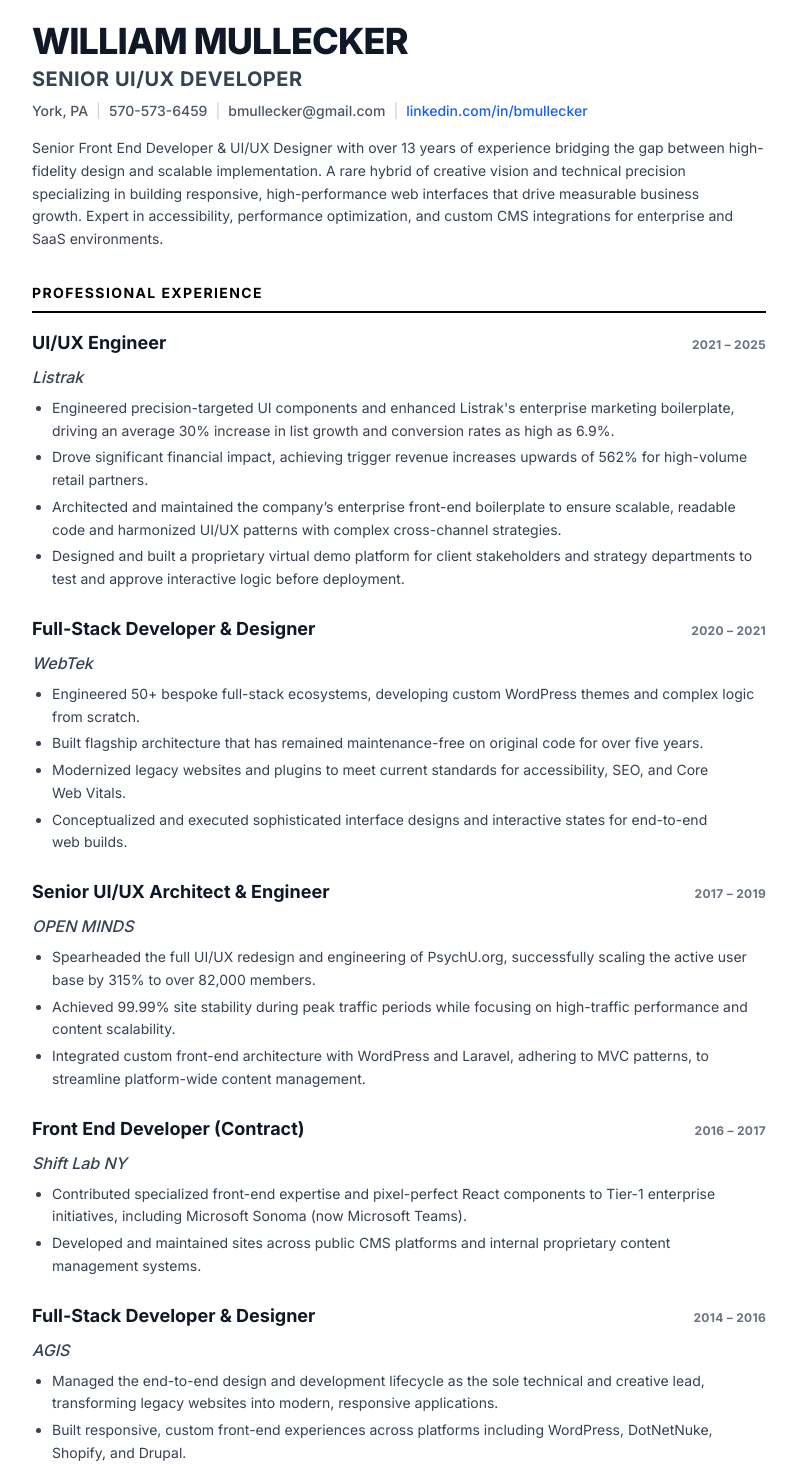
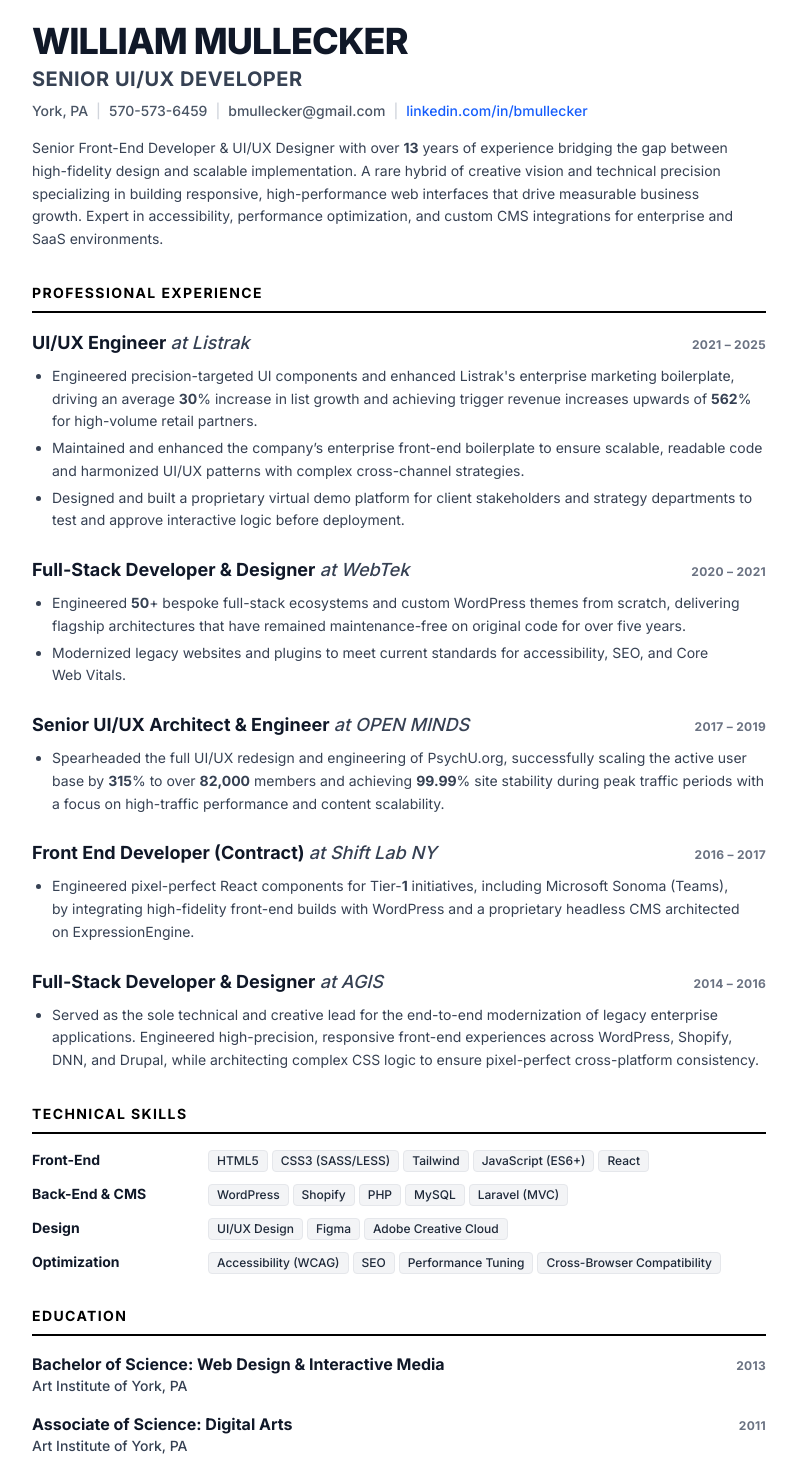
Before and after one commit to bmullecker/mullecker_resume-v1, a React (Vite) app in the folder resume/: page / in a window 1280 px wide. Shown: the part 100-1570 px from the top of the page, without its empty margins (241-1038 px from the left). Built offline with nearby package versions, Linux system fonts and the light colour scheme.

Commit message:
Major reduction in size

```diff
--- a/resume/src/components/Experience.tsx
+++ b/resume/src/components/Experience.tsx
@@ -11,15 +11,16 @@ export default function Experience({ experience }: { experience: ExperienceType[
                 {experience.map((job, index) => (
                     <div key={index} className="break-inside-avoid">
                         <div className="flex flex-col sm:flex-row sm:justify-between sm:items-baseline mb-2 print:mb-1">
-                            <h4 className="text-lg font-bold text-gray-900 print:text-base">{job.role}</h4>
+                            <h4 className="text-lg font-bold text-gray-900 print:text-base">
+                                {job.role} <span className="font-medium text-gray-700 italic">at {job.company}</span>
+                            </h4>
                             <span className="text-xs font-bold text-gray-500 uppercase tracking-wide">
                                 {job.date}
                             </span>
                         </div>
-                        <div className="text-base font-medium text-gray-700 italic mb-2 print:mb-1 print:text-sm">{job.company}</div>
                         <ul className="list-disc pl-5 space-y-1 text-gray-700 text-sm print:text-xs">
                             {job.responsibilities.map((req, i) => (
-                                <li key={i} className="leading-relaxed">{req}</li>
+                                <li key={i} className="leading-relaxed" dangerouslySetInnerHTML={{ __html: req }} />
                             ))}
                         </ul>
                     </div>
--- a/resume/src/components/Summary.tsx
+++ b/resume/src/components/Summary.tsx
@@ -3,9 +3,7 @@ export default function Summary({ summary }: { summary: string }) {
     return (
         <section className="mb-8 print:mb-6">
 
-            <p className="text-gray-700 text-sm leading-relaxed print:text-xs">
-                {summary}
-            </p>
+            <p className="text-gray-700 text-sm leading-relaxed print:text-xs" dangerouslySetInnerHTML={{ __html: summary }} />
         </section>
     );
 }
--- a/resume/src/data.ts
+++ b/resume/src/data.ts
@@ -41,23 +41,23 @@ export const resumeData: ResumeData = {
     email: "bmullecker@gmail.com",
     linkedin: "linkedin.com/in/bmullecker",
   },
-  summary: "Senior Front End Developer & UI/UX Designer with over 13 years of experience bridging the gap between high-fidelity design and scalable implementation. A rare hybrid of creative vision and technical precision specializing in building responsive, high-performance web interfaces that drive measurable business growth. Expert in accessibility, performance optimization, and custom CMS integrations for enterprise and SaaS environments.",
+  summary: "Senior Front-End Developer & UI/UX Designer with over <strong>13</strong> years of experience bridging the gap between high-fidelity design and scalable implementation. A rare hybrid of creative vision and technical precision specializing in building responsive, high-performance web interfaces that drive measurable business growth. Expert in accessibility, performance optimization, and custom CMS integrations for enterprise and SaaS environments.",
   skills: [
     {
-      category: "Languages & Core",
-      items: ["HTML5", "CSS3 (SASS/LESS)", "JavaScript (ES6+)", "PHP", "MySQL", "React"],
+      category: "Front-End",
+      items: ["HTML5", "CSS3 (SASS/LESS)", "Tailwind", "JavaScript (ES6+)", "React"],
     },
     {
-      category: "CMS & Platforms",
-      items: ["WordPress", "WooCommerce", "Shopify", "DotNetNuke", "ExpressionEngine", "Drupal"],
+      category: "Back-End & CMS",
+      items: ["WordPress", "Shopify", "PHP", "MySQL", "Laravel (MVC)"],
     },
     {
-      category: "Design & Tools",
-      items: ["UI/UX Design", "Figma", "Adobe CC (Photoshop, Illustrator, InDesign, XD)"],
+      category: "Design",
+      items: ["UI/UX Design", "Figma", "Adobe Creative Cloud"],
     },
     {
       category: "Optimization",
-      items: ["Web Accessibility (WCAG)", "Technical SEO", "Performance Tuning", "Cross-Browser Compatibility", "Debugging/Testing"],
+      items: ["Accessibility (WCAG)", "SEO", "Performance Tuning", "Cross-Browser Compatibility"],
     },
   ],
   experience: [
@@ -66,9 +66,8 @@ export const resumeData: ResumeData = {
       company: "Listrak",
       date: "2021 – 2025",
       responsibilities: [
-        "Engineered precision-targeted UI components and enhanced Listrak's enterprise marketing boilerplate, driving an average 30% increase in list growth and conversion rates as high as 6.9%.",
-        "Drove significant financial impact, achieving trigger revenue increases upwards of 562% for high-volume retail partners.",
-        "Architected and maintained the company’s enterprise front-end boilerplate to ensure scalable, readable code and harmonized UI/UX patterns with complex cross-channel strategies.",
+        "Engineered precision-targeted UI components and enhanced Listrak's enterprise marketing boilerplate, driving an average <strong>30</strong>% increase in list growth and achieving trigger revenue increases upwards of <strong>562</strong>% for high-volume retail partners.",
+        "Maintained and enhanced the company’s enterprise front-end boilerplate to ensure scalable, readable code and harmonized UI/UX patterns with complex cross-channel strategies.",
         "Designed and built a proprietary virtual demo platform for client stakeholders and strategy departments to test and approve interactive logic before deployment.",
       ],
     },
@@ -77,10 +76,8 @@ export const resumeData: ResumeData = {
       company: "WebTek",
       date: "2020 – 2021",
       responsibilities: [
-        "Engineered 50+ bespoke full-stack ecosystems, developing custom WordPress themes and complex logic from scratch.",
-        "Built flagship architecture that has remained maintenance-free on original code for over five years.",
+        "Engineered <strong>50</strong>+ bespoke full-stack ecosystems and custom WordPress themes from scratch, delivering flagship architectures that have remained maintenance-free on original code for over five years.",
         "Modernized legacy websites and plugins to meet current standards for accessibility, SEO, and Core Web Vitals.",
-        "Conceptualized and executed sophisticated interface designs and interactive states for end-to-end web builds.",
       ],
     },
     {
@@ -88,9 +85,7 @@ export const resumeData: ResumeData = {
       company: "OPEN MINDS",
       date: "2017 – 2019",
       responsibilities: [
-        "Spearheaded the full UI/UX redesign and engineering of PsychU.org, successfully scaling the active user base by 315% to over 82,000 members.",
-        "Achieved 99.99% site stability during peak traffic periods while focusing on high-traffic performance and content scalability.",
-        "Integrated custom front-end architecture with WordPress and Laravel, adhering to MVC patterns, to streamline platform-wide content management.",
+        "Spearheaded the full UI/UX redesign and engineering of PsychU.org, successfully scaling the active user base by <strong>315</strong>% to over <strong>82,000</strong> members and achieving <strong>99.99</strong>% site stability during peak traffic periods with a focus on high-traffic performance and content scalability.",
       ],
     },
     {
@@ -98,8 +93,7 @@ export const resumeData: ResumeData = {
       company: "Shift Lab NY",
       date: "2016 – 2017",
       responsibilities: [
-        "Contributed specialized front-end expertise and pixel-perfect React components to Tier-1 enterprise initiatives, including Microsoft Sonoma (now Microsoft Teams).",
-        "Developed and maintained sites across public CMS platforms and internal proprietary content management systems.",
+        "Engineered pixel-perfect React components for Tier-<strong>1</strong> initiatives, including Microsoft Sonoma (Teams), by integrating high-fidelity front-end builds with WordPress and a proprietary headless CMS architected on ExpressionEngine.",
       ],
     },
     {
@@ -107,9 +101,7 @@ export const resumeData: ResumeData = {
       company: "AGIS",
       date: "2014 – 2016",
       responsibilities: [
-        "Managed the end-to-end design and development lifecycle as the sole technical and creative lead, transforming legacy websites into modern, responsive applications.",
-        "Built responsive, custom front-end experiences across platforms including WordPress, DotNetNuke, Shopify, and Drupal.",
-        "Served as technical authority for advanced CSS, architecting complex styling logic and high-precision layouts.",
+        "Served as the sole technical and creative lead for the end-to-end modernization of legacy enterprise applications. Engineered high-precision, responsive front-end experiences across WordPress, Shopify, DNN, and Drupal, while architecting complex CSS logic to ensure pixel-perfect cross-platform consistency.",
       ],
     },
   ],
```
